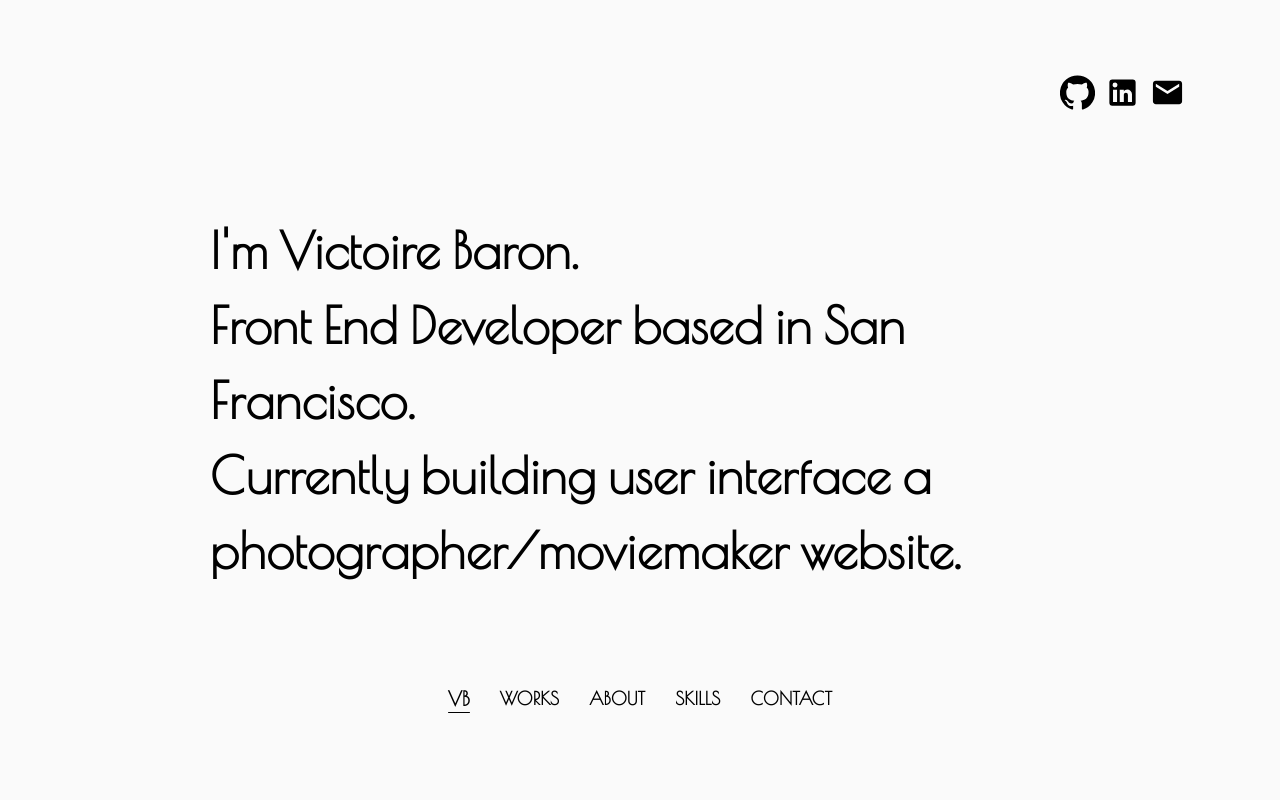
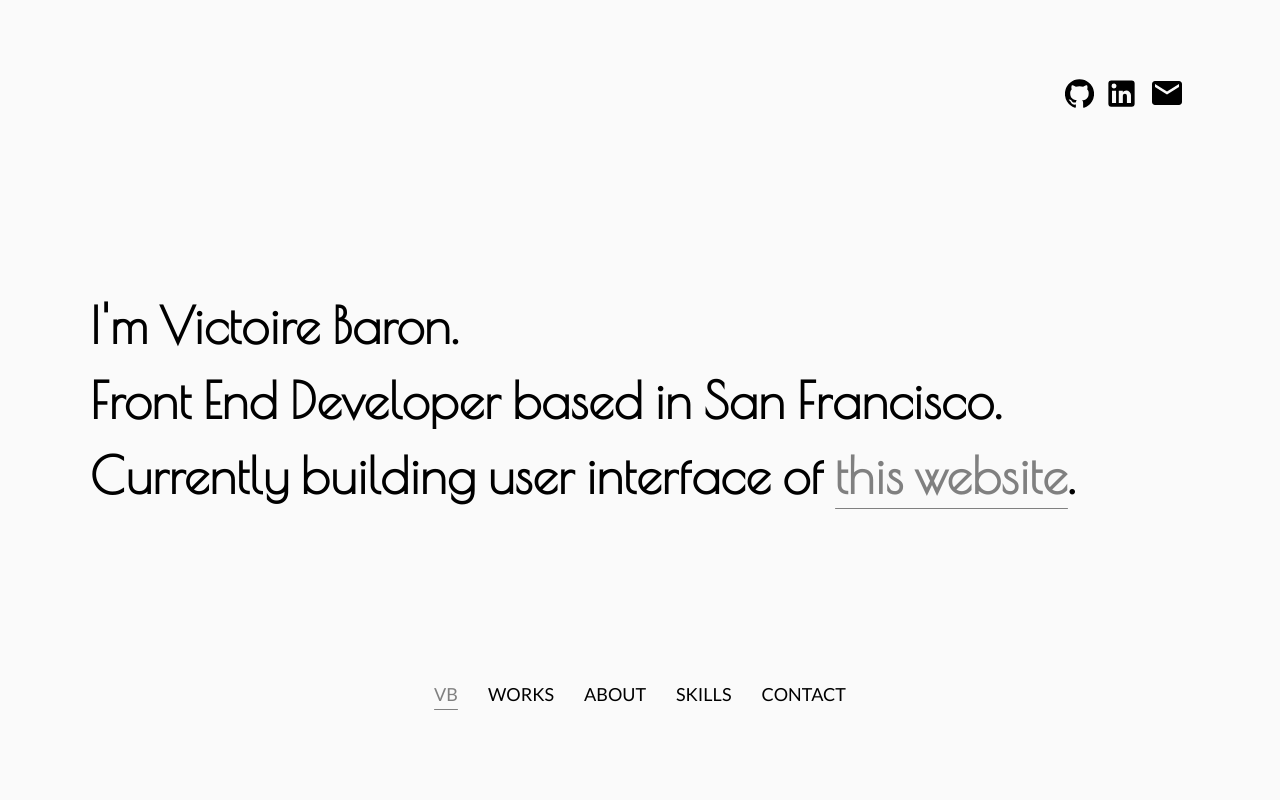
Before and after one commit to Victoire44/portfolio-react, a React (Create React App) app: page / in a window 1280 px wide. Shown: the top 800 px of the page. Built offline with nearby package versions, Linux system fonts and the light colour scheme.

Commit message:
underline animation

```diff
--- a/package.json
+++ b/package.json
@@ -16,6 +16,8 @@
     "react-dom": "^16.12.0",
     "react-helmet": "^5.2.1",
     "react-parallax": "^3.0.3",
+    "react-router": "^5.2.0",
+    "react-router-dom": "^5.2.0",
     "react-scripts": "3.3.0",
     "react-scroll": "^1.7.16"
   },
--- a/src/App.js
+++ b/src/App.js
@@ -15,8 +15,7 @@ const theme = createMuiTheme({
   spacing: 5,
   breakpoints: {
     values: {
-      md: 1100,
-      sm: 860
+      md: 1100
     }
   }
 })
@@ -32,7 +31,7 @@ export default function App() {
   return (
     <div>
       <Helmet>
-        <link href="https://fonts.googleapis.com/css2?family=Poiret+One&display=swap" rel="stylesheet" />
+        <link href="https://fonts.googleapis.com/css2?family=Lato&family=Poiret+One&display=swap" rel="stylesheet" />
         <link rel="icon" type="image/svg+xml" href={FaviconSvg} />
         <link rel="icon" type="image/png" href={FaviconPng} />
         <title>Victoire Baron</title>
--- a/src/components/About/index.js
+++ b/src/components/About/index.js
@@ -49,7 +49,7 @@ export default function About() {
                 </Title>
                 <Grid container>
                     <Grid item md={6} >
-                        <Typography paragraph align="justify" className={classes.description}>
+                        <Typography paragraph className={classes.description}>
                             <Box lineHeight={2}>
                                 Certified Full-Stack Web Developer at UC Berkeley, I am equipped with the skills needed to create effective application from creation to execution.
                                 My goal is to develop powerful products with fast user interface and optimized performance while getting an attractive UI/UX interfaces.
--- a/src/components/Contact/index.js
+++ b/src/components/Contact/index.js
@@ -4,8 +4,7 @@ import Title from "../Title";
 
 const useStyles = makeStyles(theme => ({
     root: {
-        background: "#000",
-        opacity: .9,
+        background: "#191919",
         paddingTop: theme.spacing(10),
         "& .MuiDivider-root": {
             background: "#fff"
@@ -20,6 +19,26 @@ const useStyles = makeStyles(theme => ({
         justifyContent: "flex-end",
         "@media (max-width: 600px)": {
             justifyContent: "flex-start"
+        },
+        "& .MuiLink-root": {
+            textDecoration: "none",
+            position: "relative",
+            "&:after": {
+                content: "''",
+                height: "1px",
+                borderRadius: "4px",
+                position: "absolute",
+                width: "100%",
+                background: "white",
+                bottom: -5,
+                left: 20,
+                right: -20,
+                transform: "scale(0)",
+                transition: "transform .4s",
+            },
+            "&:hover:after": {
+                transform: "scale(1)",
+            },
         }
     },
     networksItem: {
@@ -30,8 +49,7 @@ const useStyles = makeStyles(theme => ({
         }
     },
     footer: {
-        background: "#000",
-        opacity: .9,
+        background: "#191919",
         color: "#fff",
         display: "flex",
         justifyContent: "center"
--- a/src/components/Header/index.js
+++ b/src/components/Header/index.js
@@ -1,5 +1,5 @@
 import React, { useState, useEffect, useRef } from "react";
-import { Container, makeStyles, Typography } from "@material-ui/core";
+import { Container, makeStyles, Typography, Link } from "@material-ui/core";
 import SocialNetwork from "../SocialNetwork";
 import { motion } from "framer-motion";
 import NavBar from "../NavBar"
@@ -30,6 +30,26 @@ const useStyles = makeStyles(theme => ({
         height: "100%",
         flexDirection: "column",
         justifyContent: "center",
+        "& .MuiLink-root": {
+            color: "grey",
+            position: "relative",
+            textDecoration: "none",
+            "&:after": {
+                content: "''",
+                height: "1px",
+                borderRadius: "4px",
+                position: "absolute",
+                width: "100%",
+                background: "grey",
+                bottom: -5,
+                left: 0,
+                transform: "scale(1)",
+                transition: "transform .4s",
+            },
+            "&:hover:after": {
+                transform: "scale(0)",
+            },
+        },
         "@media (max-width: 600px)": {
             padding: theme.spacing(0, 7)
         },
@@ -99,7 +119,7 @@ export default function Header() {
             <Container maxWidth="md" className={classes.networks}>
                 <SocialNetwork />
             </Container>
-            <Container maxWidth="sm" style={{ height: "100%", padding: 0 }}>
+            <Container maxWidth="md" style={{ height: "100%", padding: 0 }}>
                 <motion.div initial="hidden"
                     animate="visible"
                     transition={{ duration: 0.7 }}
@@ -107,7 +127,7 @@ export default function Header() {
                     className={classes.description}>
                     <Typography>I'm Victoire Baron. </Typography>
                     <Typography>Front End Developer based in San Francisco.</Typography>
-                    <Typography>Currently building user interface a photographer/moviemaker website.</Typography>
+                    <Typography>Currently building user interface of <Link href="https://remibesse.com" target="_blank" className={classes.link} >this website</Link>.</Typography>
                 </motion.div>
             </Container >
             <div ref={menuRef} style={{ position: "absolute", bottom: "70px", height: "64px" }}>
--- a/src/components/NavBar/index.js
+++ b/src/components/NavBar/index.js
@@ -11,7 +11,10 @@ const useStyles = makeStyles(theme => ({
         paddingLeft: 0,
         width: "100vw",
         display: "flex",
-        justifyContent: "center"
+        justifyContent: "center",
+        "& .active": {
+            color: "grey",
+        }
     },
     navbar: props => ({
         width: "100%",
@@ -24,9 +27,9 @@ const useStyles = makeStyles(theme => ({
         width: "100%",
         height: "1px",
         borderRadius: "4px",
-        background: "#000",
+        background: "grey",
         position: "absolute",
-        bottom: "-3px"
+        bottom: "-5px"
     },
     menuItem: {
         fontSize: theme.spacing(3.6),
@@ -35,18 +38,16 @@ const useStyles = makeStyles(theme => ({
         position: "relative",
         cursor: "pointer",
         textTransform: "uppercase",
-        fontFamily: "'Poiret One', cursive",
-        fontWeight: 1000,
-        "@media (max-width: 600px)":{
+        fontFamily: "'Lato', sans-serif",
+        // fontFamily: "'Poiret One', cursive",
+        fontWeight: 500,
+        "&:hover": {
+            color: "grey",
+        },
+        "@media (max-width: 600px)": {
             marginLeft: theme.spacing(2),
             marginRight: theme.spacing(2),
             fontSize: theme.spacing(3)
-        },
-        "&.selected":{
-            fontSize: theme.spacing(4),
-            "@media (max-width: 600px)":{
-                fontSize: theme.spacing(3.4)
-            }
         }
     }
 }))
@@ -98,6 +99,8 @@ export default function NavBar({ isSticky }) {
                         <ol style={{ transform: "translateZ(0)" }}>
                             {menu.map(({ menuItem, to }, i) => (
                                 <Link to={to}
+                                    activeClass="active"
+                                    onSetActive={() => setSelected(i)}
                                     smooth={true}
                                     spy={true}
                                     duration={600}
--- a/src/components/SocialNetwork/index.js
+++ b/src/components/SocialNetwork/index.js
@@ -30,17 +30,17 @@ export default function SocialNetwork(props) {
         >
             <Link href="https://github.com/Victoire44" target="_blank" >
                 <IconButton className={classes.iconButton}>
-                    <GitHubIcon className={classes.icons} fontSize="large" aria-label="github" />
+                    <GitHubIcon className={classes.icons} style={{fontSize: "29px"}} aria-label="github" />
                 </IconButton>
             </Link>
             <Link href="https://www.linkedin.com/in/victoirebaron/?locale=en_US" target="_blank">
                 <IconButton className={classes.iconButton}>
-                    <LinkedInIcon className={classes.icons} fontSize="large" aria-label="linkedin" />
+                    <LinkedInIcon className={classes.icons} style={{fontSize: "35px"}} aria-label="linkedin" />
                 </IconButton>
             </Link>
             <Link href="mailto:me@victoirebaron.com" target="_blank">
                 <IconButton className={classes.iconButton}>
-                    <EmailIcon className={classes.icons} fontSize="large" aria-label="email" />
+                    <EmailIcon className={classes.icons} style={{fontSize: "36px"}}  aria-label="email" />
                 </IconButton>
             </Link>
         </motion.div>
```
Also changed, not shown: src/components/style.css (line endings or trailing spaces), 1 other file (tests, documents, lock files or other folders).
